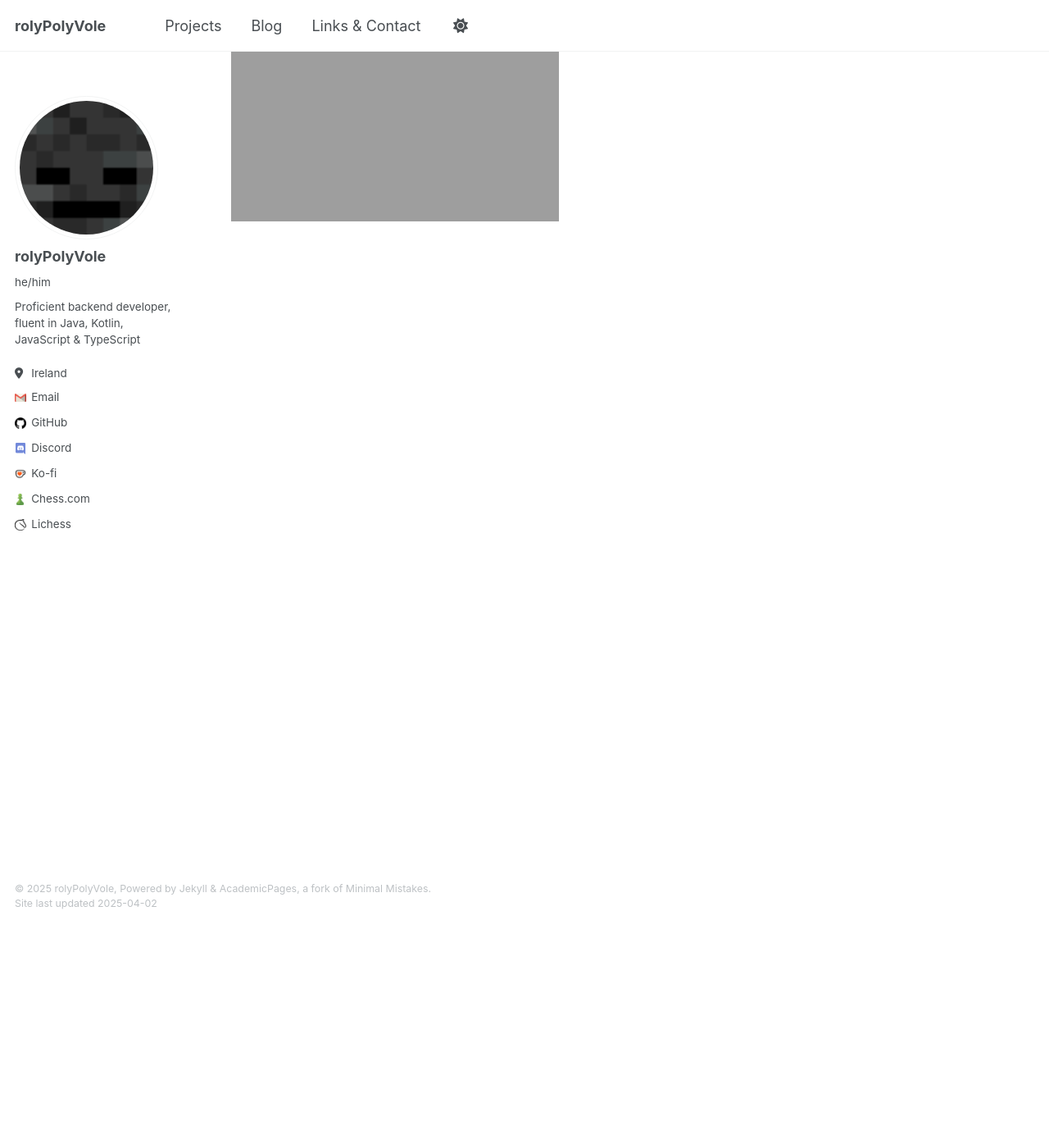
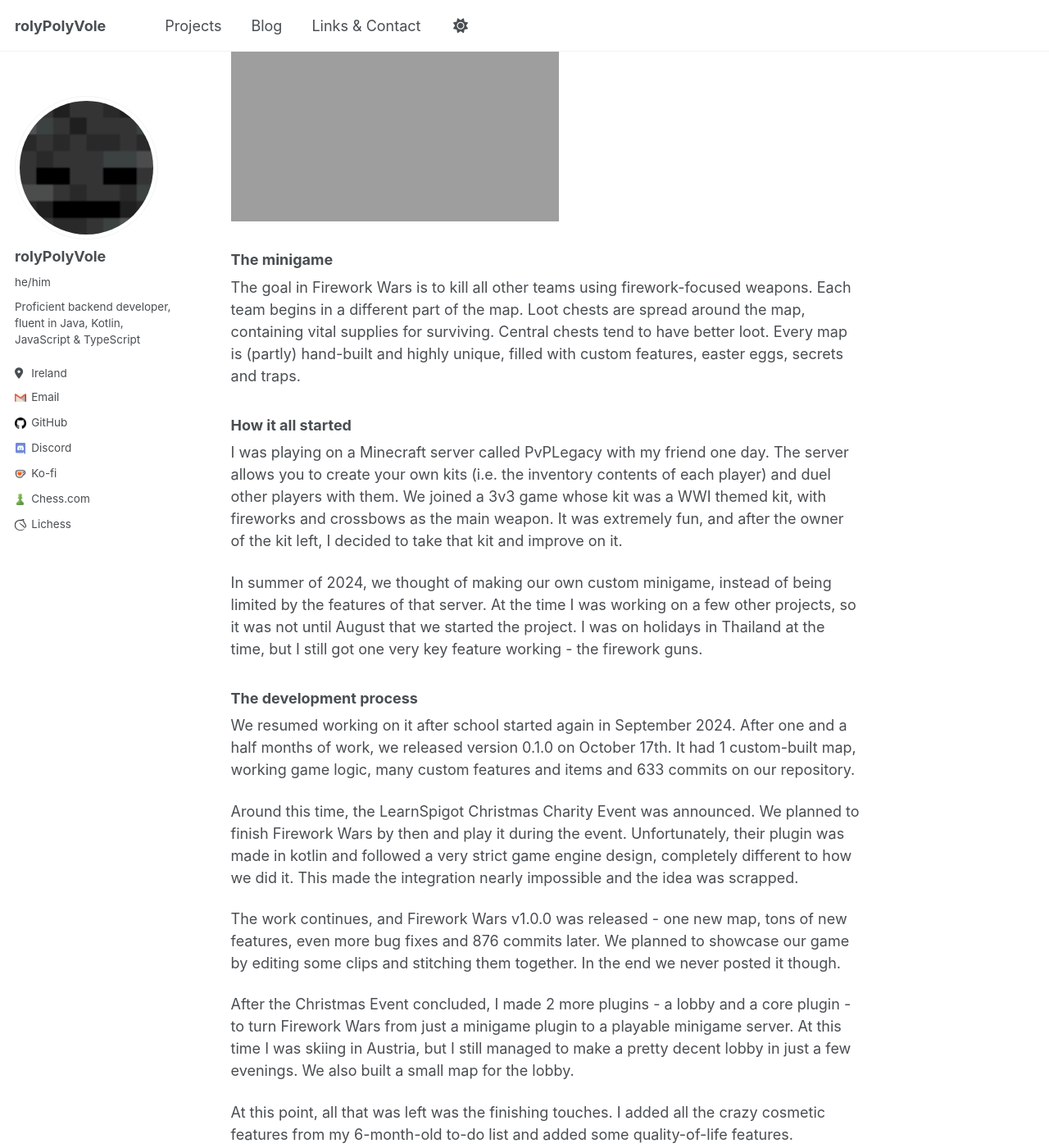
Before and after one commit to rolyPolyVole/rolyPolyVole.github.io, a Jekyll site: the page built from _projects/firework-wars.md, in a window 1280 px wide and 1400 px high, scrolled down 270 px. Shown: the whole window at 82% size. Built offline with Jekyll 4.4.1, drawn with Linux system fonts in a browser that asks for light colours; some of the changed text lies outside the part shown.

Commit message:
Yap about firework wars

```diff
--- a/_projects/firework-wars.md
+++ b/_projects/firework-wars.md
@@ -8,3 +8,50 @@ status: "In progress"
 header:
   teaser: "firework-wars.png"
 ---
+
+### The minigame
+The goal in Firework Wars is to kill all other teams using firework-focused weapons. Each team begins in a different part of the map. Loot chests are spread around the map, containing vital supplies for surviving. Central chests tend to have better loot. Every map is (partly) hand-built and highly unique, filled with custom features, easter eggs, secrets and traps.
+
+### How it all started
+I was playing on a Minecraft server called PvPLegacy with my friend one day. The server allows you to create your own kits (i.e. the inventory contents of each player) and duel other players with them. We joined a 3v3 game whose kit was a WWI themed kit, with fireworks and crossbows as the main weapon. It was extremely fun, and after the owner of the kit left, I decided to take that kit and improve on it.
+
+In summer of 2024, we thought of making our own custom minigame, instead of being limited by the features of that server. At the time I was working on a few other projects, so it was not until August that we started the project. I was on holidays in Thailand at the time, but I still got one very key feature working - the firework guns.
+
+### The development process
+We resumed working on it after school started again in September 2024. After one and a half months of work, we released version 0.1.0 on October 17th. It had 1 custom-built map, working game logic, many custom features and items and 633 commits on our repository.
+
+Around this time, the LearnSpigot Christmas Charity Event was announced. We planned to finish Firework Wars by then and play it during the event. Unfortunately, their plugin was made in kotlin and followed a very strict game engine design, completely different to how we did it. This made the integration nearly impossible and the idea was scrapped.
+
+The work continues, and Firework Wars v1.0.0 was released - one new map, tons of new features, even more bug fixes and 876 commits later. We planned to showcase our game by editing some clips and stitching them together. In the end we never posted it though.
+
+After the Christmas Event concluded, I made 2 more plugins - a lobby and a core plugin - to turn Firework Wars from just a minigame plugin to a playable minigame server. At this time I was skiing in Austria, but I still managed to make a pretty decent lobby in just a few evenings. We also built a small map for the lobby.
+
+At this point, all that was left was the finishing touches. I added all the crazy cosmetic features from my 6-month-old to-do list and added some quality-of-life features.
+
+### Making the server
+In March 2025, I bought a new laptop, freeing my old one to be turned into a server. I didn't have a whole lot of experience, but with enough ChatGPT and a certain braincell threshold anything is possible. My old laptop is over 10 years old, so its specs aren't great. Still enough for a decent Minecraft server though.
+
+- Intel core i7-4800MQ processor
+- 24GB DDR3 1600MHz memory
+- 1TB SSD storage
+
+The CPU can handle 2-4 servers maybe, memory is slightly worrying but I can upgrade it to 32GB, and the secondary storage is more than enough.
+
+After 2 days of work, I got the server fully set up. I installed everything I needed, took all of the security measures, and enabled remote ssh connection so I can control my server from anywhere. I bought the domain `fireworkwars.xyz` (all the way back in November, I severely overestimated how fast I can work) and configured `play.fireworkwars.xyz` to lead to the server.
+
+### Future plans
+We've done everything else, so now it's time to get a playerbase. I made a YouTube channel and posted some showcases, but the main plan is to reach out to a small youtuber who's willing to make a video or two on our server.
+
+### Links
+This project is not open-source, as we plan to make money off it later on. However, the lobby and the core plugin are available, and all of our maps are also on our GitHub. (Yes you can put Minecraft worlds there, it's pretty convenient actually)
+
+https://github.com/fireworkwars
+https://youtube.com/fireworkwarsmc
+
+### Try it out
+Join the server with the following IP: `play.fireworkwars.xyz`
+Also check out our Discord: https://discord.fireworkwars.xyz
+
+### Members
+
+### Gallery
```
